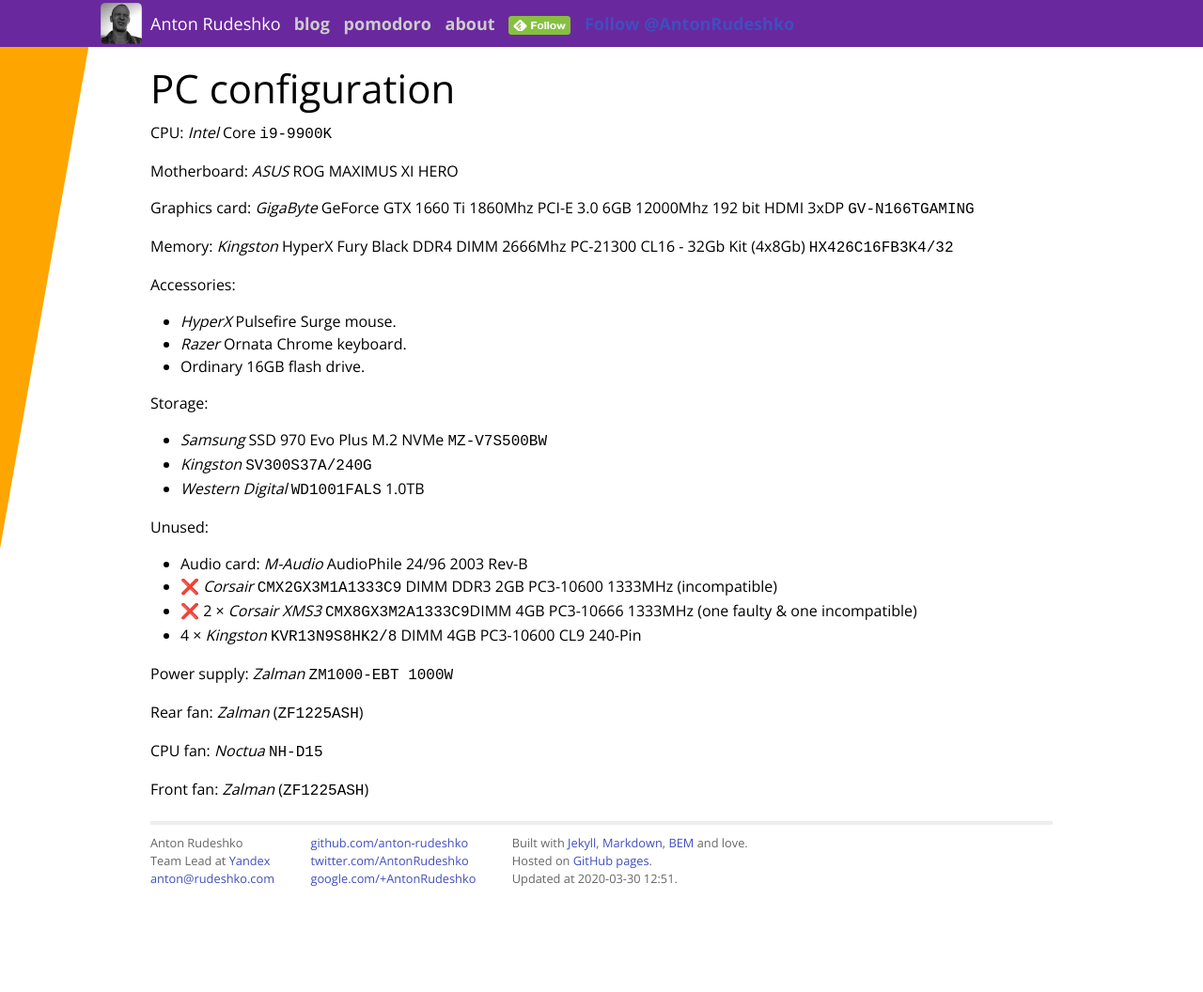
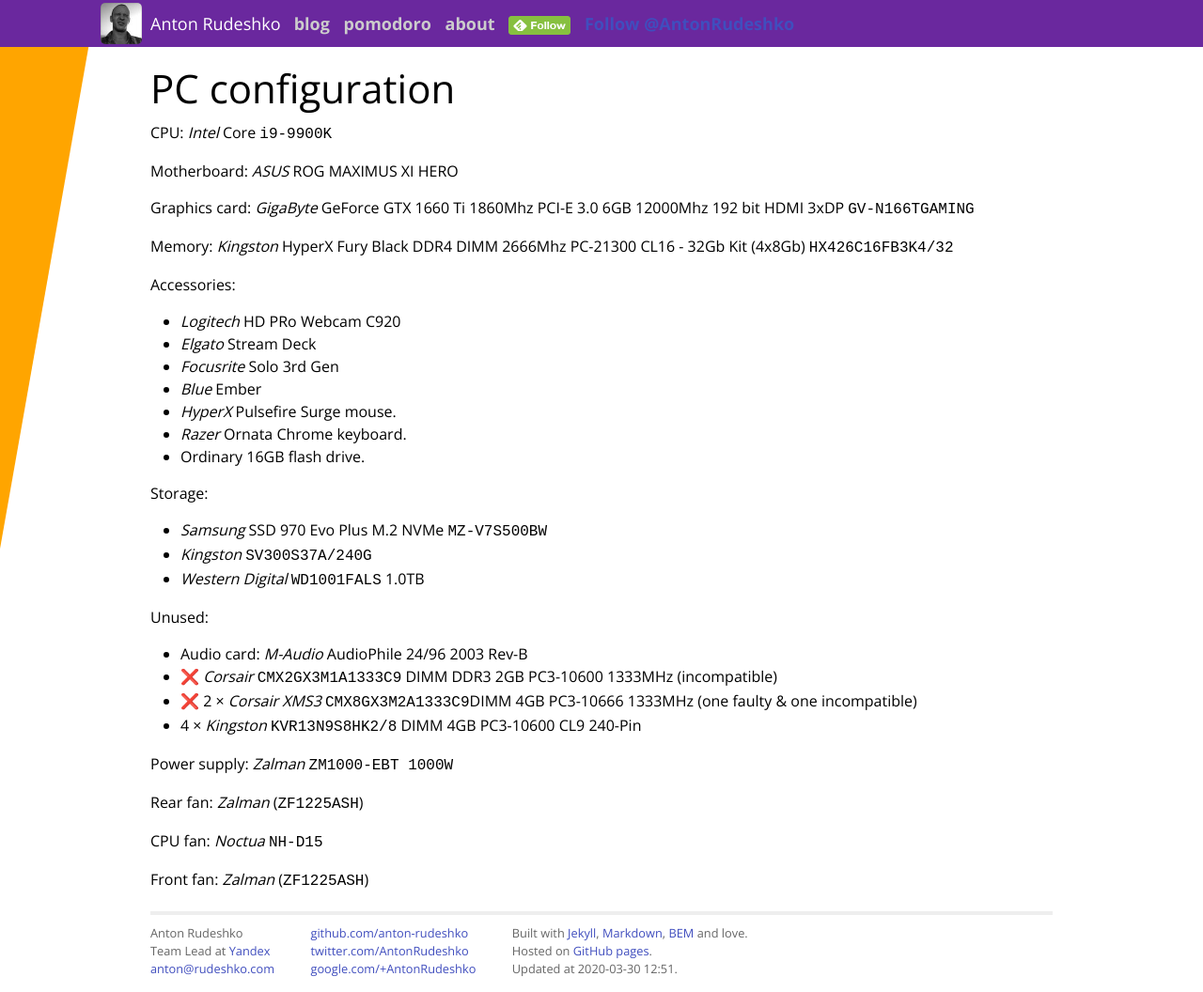
Before and after one commit to anton-rudeshko/anton-rudeshko.github.io, a Jekyll site: the page built from pc-config.md, in a window 1280 px wide. Shown: the whole page at 94% size. Built offline with Jekyll 4.4.1, drawn with Linux system fonts in a browser that asks for light colours; emoji names are drawn with the system emoji font; our own code applies the rules of GitHub Pages for plain Markdown files; comment, search, counter and statistics services are not loaded; before the commit the page ends 960 px from its top, so only the background shows below that.

Commit message:
pc-config: add more peripherals

```diff
--- a/pc-config.md
+++ b/pc-config.md
@@ -10,6 +10,10 @@ Memory: _Kingston_ HyperX Fury Black DDR4 DIMM 2666Mhz PC-21300 CL16 - 32Gb Kit
 
 Accessories:
 
+* _Logitech_ HD PRo Webcam C920
+* _Elgato_ Stream Deck
+* _Focusrite_ Solo 3rd Gen
+* _Blue_ Ember
 * _HyperX_ Pulsefire Surge mouse.
 * _Razer_ Ornata Chrome keyboard.
 * Ordinary 16GB flash drive.
```
